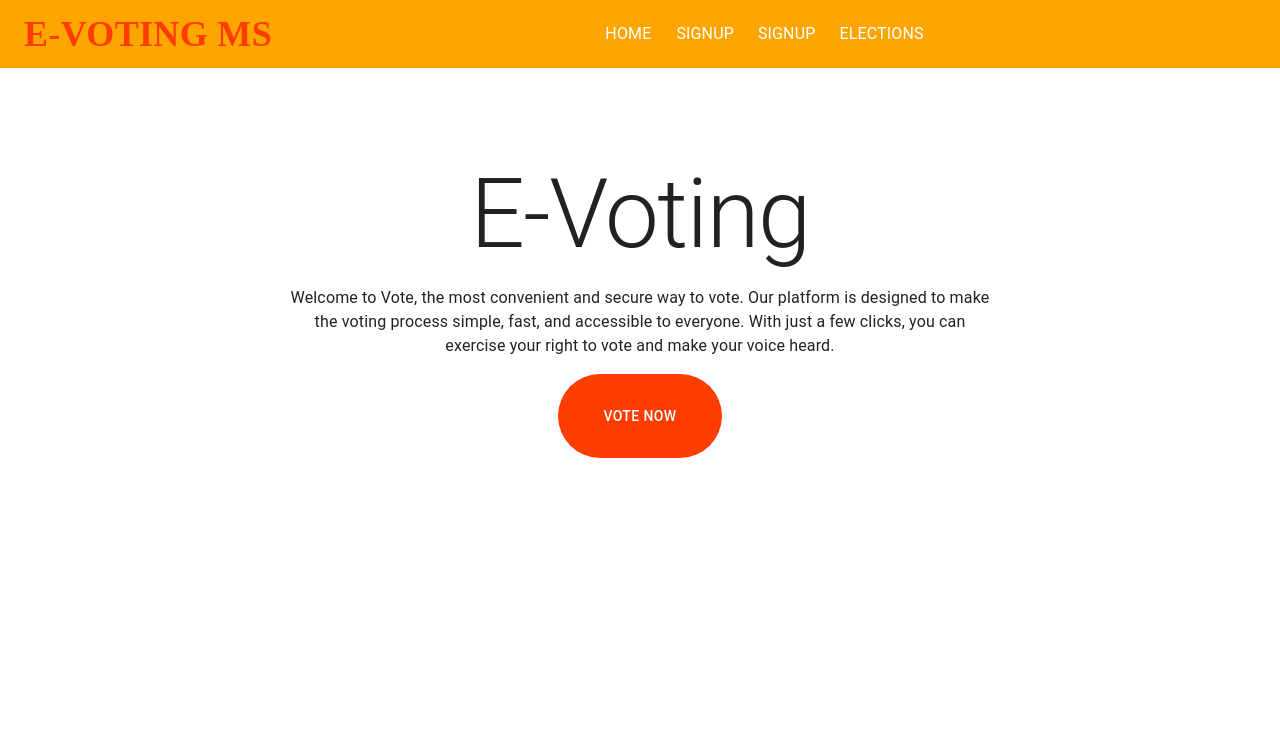
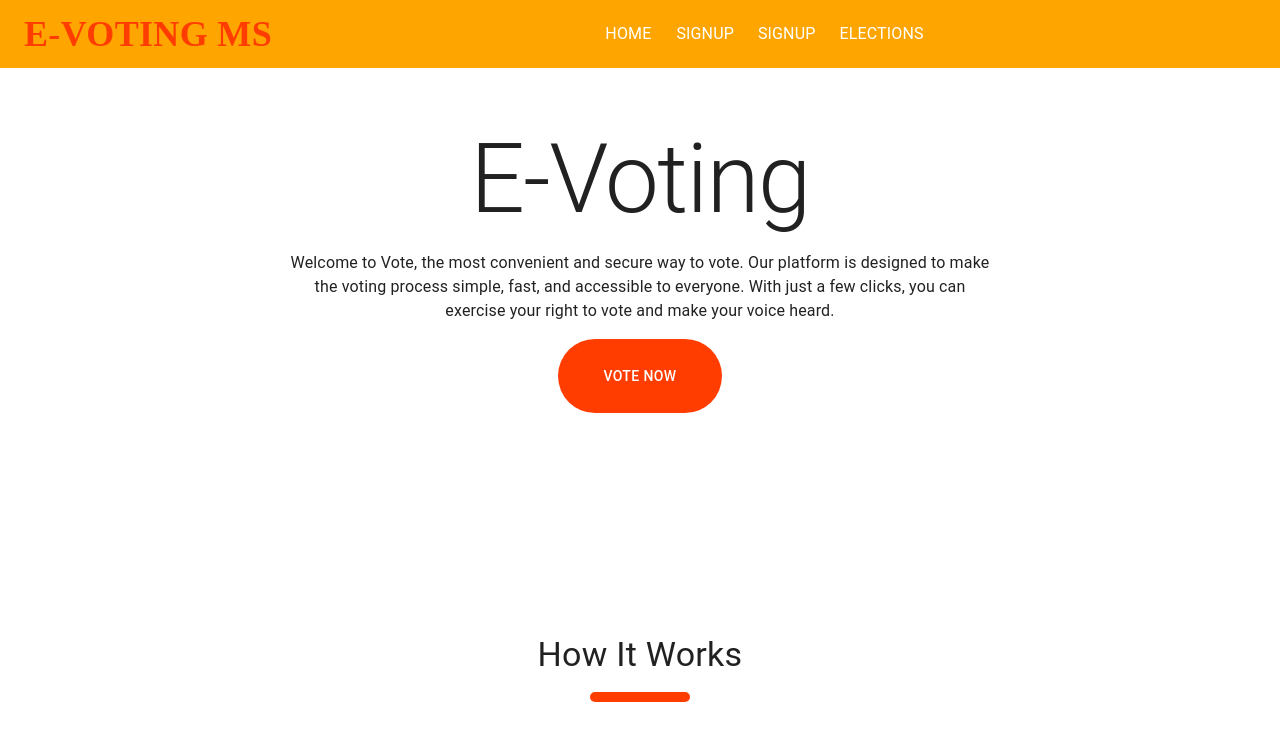
Before and after one commit to Sanctus-Peter/e-voting_system, a React (Create React App) app in the folder e_voting_app/: page / in a window 1280 px wide. Shown: the top 740 px of the page. Built offline with nearby package versions, Linux system fonts and the light colour scheme.

Commit message:
Quick Edits

```diff
--- a/e_voting_app/src/index.css
+++ b/e_voting_app/src/index.css
@@ -1,13 +1,7 @@
-body {
-  margin: 0;
-  font-family: -apple-system, BlinkMacSystemFont, 'Segoe UI', 'Roboto', 'Oxygen',
-    'Ubuntu', 'Cantarell', 'Fira Sans', 'Droid Sans', 'Helvetica Neue',
-    sans-serif;
-  -webkit-font-smoothing: antialiased;
-  -moz-osx-font-smoothing: grayscale;
+::-webkit-scrollbar {
+  display: none;
 }
 
-code {
-  font-family: source-code-pro, Menlo, Monaco, Consolas, 'Courier New',
-    monospace;
+html {
+  scroll-behavior: smooth;
 }
--- a/e_voting_app/src/pages/Home.jsx
+++ b/e_voting_app/src/pages/Home.jsx
@@ -1,24 +1,52 @@
 import styled from '@emotion/styled'
-import { Button, Grid, Typography } from '@mui/material'
+import { Button, Container, Grid, Typography } from '@mui/material'
 import { Box } from '@mui/system'
 import React from 'react'
 import Header from '../components/Header'
 
 const CtaButton = styled(Button)`
-  padding: 30px 45px;
+  padding: 25px 45px;
   color: #ffffff;
   background: #ff3d00;
   border-radius: 60px;
+`
+
+const UnderLine = styled('span')`
+  display: block;
+  height: 10px;
+  width: 100px;
+  border-radius: 8px;
+  background-color: #ff3d00;
 `
 
 function Home() {
   return (
     <div>
       <Header />
+      <HomeSection>
+        <Typography variant='h1'>E-Voting</Typography>
+        <Typography maxWidth={'700px'} textAlign='center'>
+          Welcome to Vote, the most convenient and secure way to vote. Our
+          platform is designed to make the voting process simple, fast, and
+          accessible to everyone. With just a few clicks, you can exercise your
+          right to vote and make your voice heard.
+        </Typography>
+        <CtaButton>Vote Now</CtaButton>
+      </HomeSection>
+      <HomeSection>
+        <Typography variant='h4'>How It Works</Typography>
+        <UnderLine />
+      </HomeSection>
+    </div>
+  )
+}
+
+const HomeSection = ({ children }) => {
+  return (
     <Grid
       display={'grid'}
-        style={{}}
-        sx={{ minHeight: { xs: '700px', md: '60vh' }, placeItems: 'center' }}
+      p={3}
+      sx={{ minHeight: { xs: '55vh', md: '50vh' }, placeItems: 'center' }}
     >
       <Box
         display={'flex'}
@@ -26,20 +54,10 @@ function Home() {
         justifyContent={'center'}
         alignItems='center'
         gap={'1rem'}
-          flex={1}
-          p={2}
       >
-          <Typography variant='h1'>E-Voting</Typography>
-          <Typography maxWidth={'700px'} textAlign='center'>
-            Welcome to Vote, the most convenient and secure way to vote. Our
-            platform is designed to make the voting process simple, fast, and
-            accessible to everyone. With just a few clicks, you can exercise
-            your right to vote and make your voice heard.
-          </Typography>
-          <CtaButton>Vote Now</CtaButton>
+        {children}
       </Box>
     </Grid>
-    </div>
   )
 }
 
```
Lines whose indentation alone changed are shown as unchanged.
